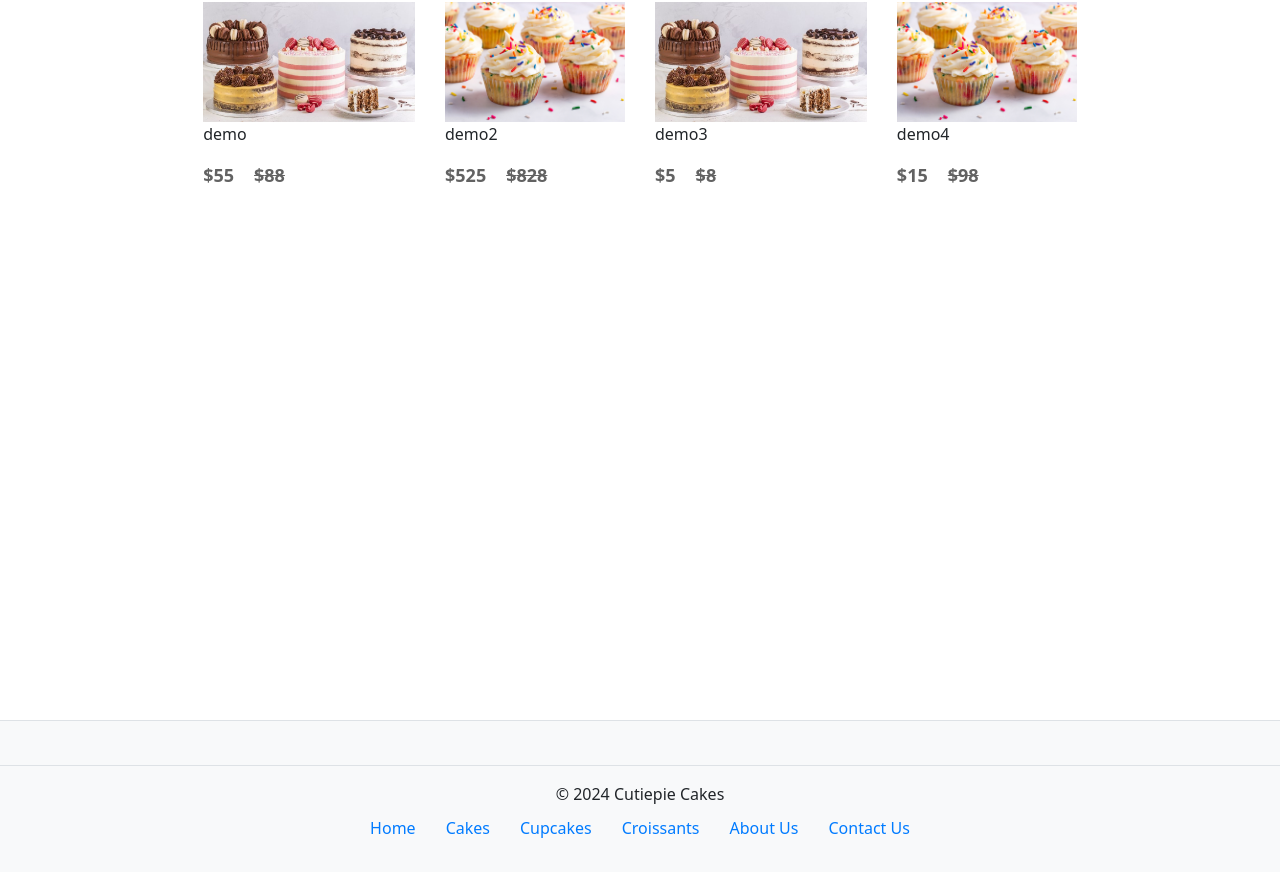
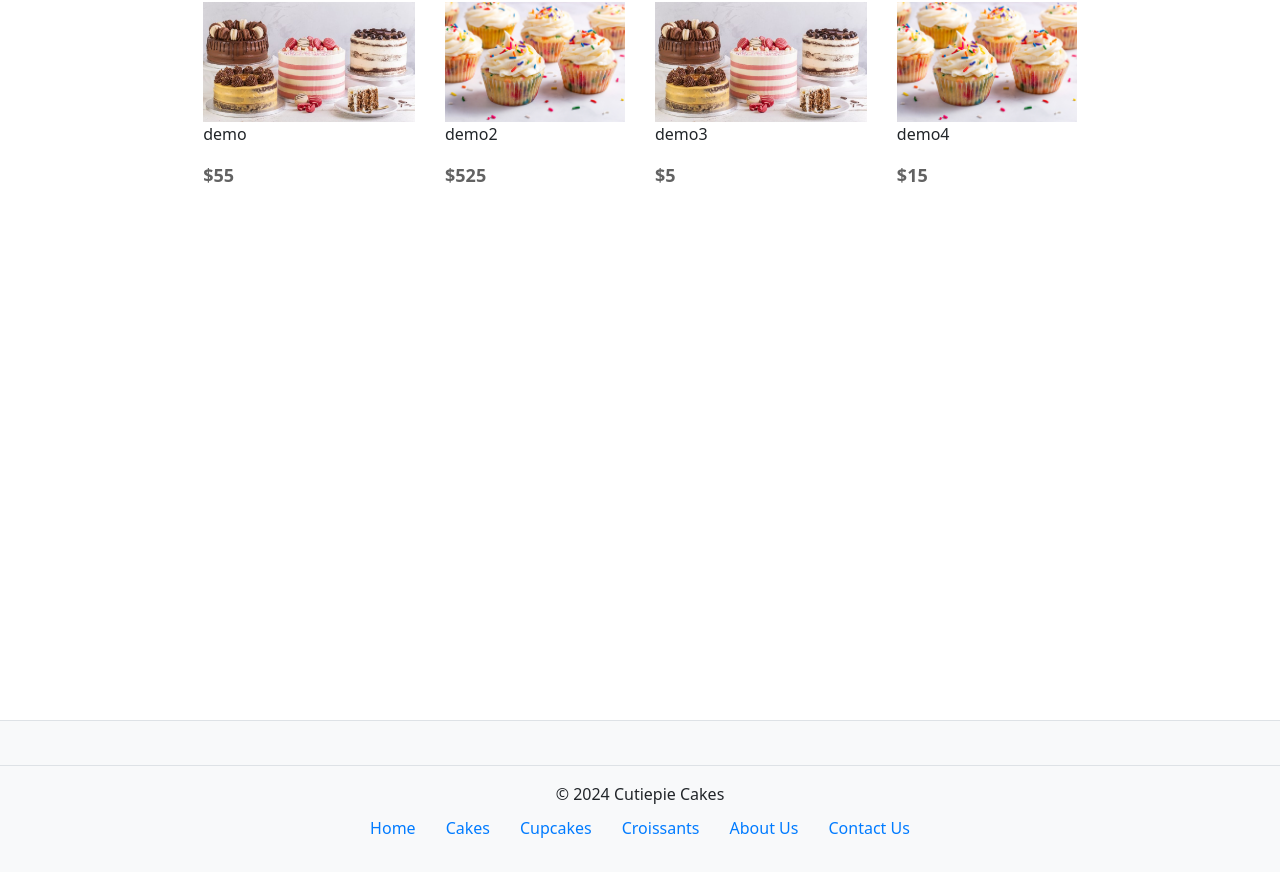
Before and after one commit to JeslyJames/OnlineBakerySystem, a React (Create React App) app in the folder Frontend/: page / in a window 1280 px wide. Shown: the part 2796-3668 px from the top of the page. Built offline with nearby package versions, Linux system fonts and the light colour scheme.

Commit message:
Add files via upload

```diff
--- a/Frontend/src/Components/Item/Item.jsx
+++ b/Frontend/src/Components/Item/Item.jsx
@@ -10,9 +10,7 @@ const Item = (props) => {
         <div className="item-price-new">
             ${props.new_price}
         </div>
-        <div className="item-price-old">
-            ${props.old_price}
-        </div>
+
       </div>
 
     </div>
```
Also changed, not shown: Frontend/src/Components/Item/Item.css (line endings or trailing spaces).
